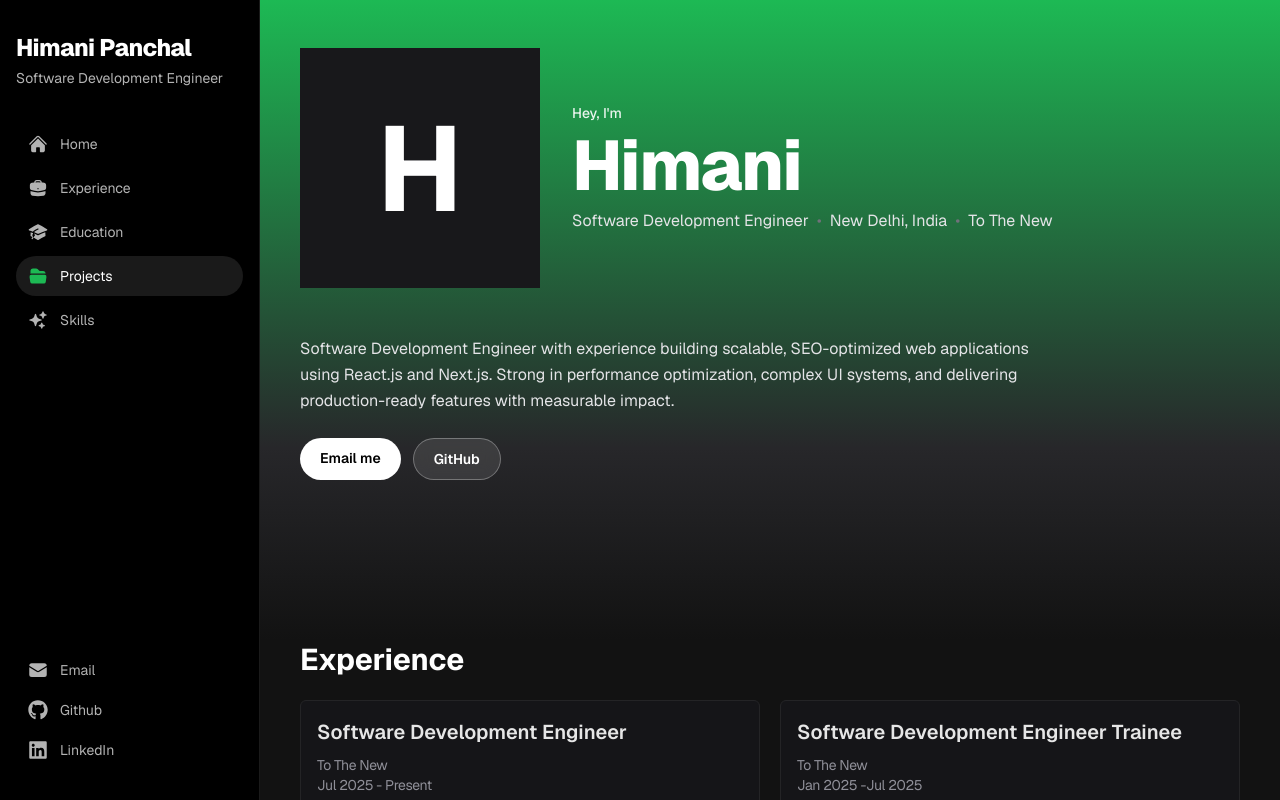
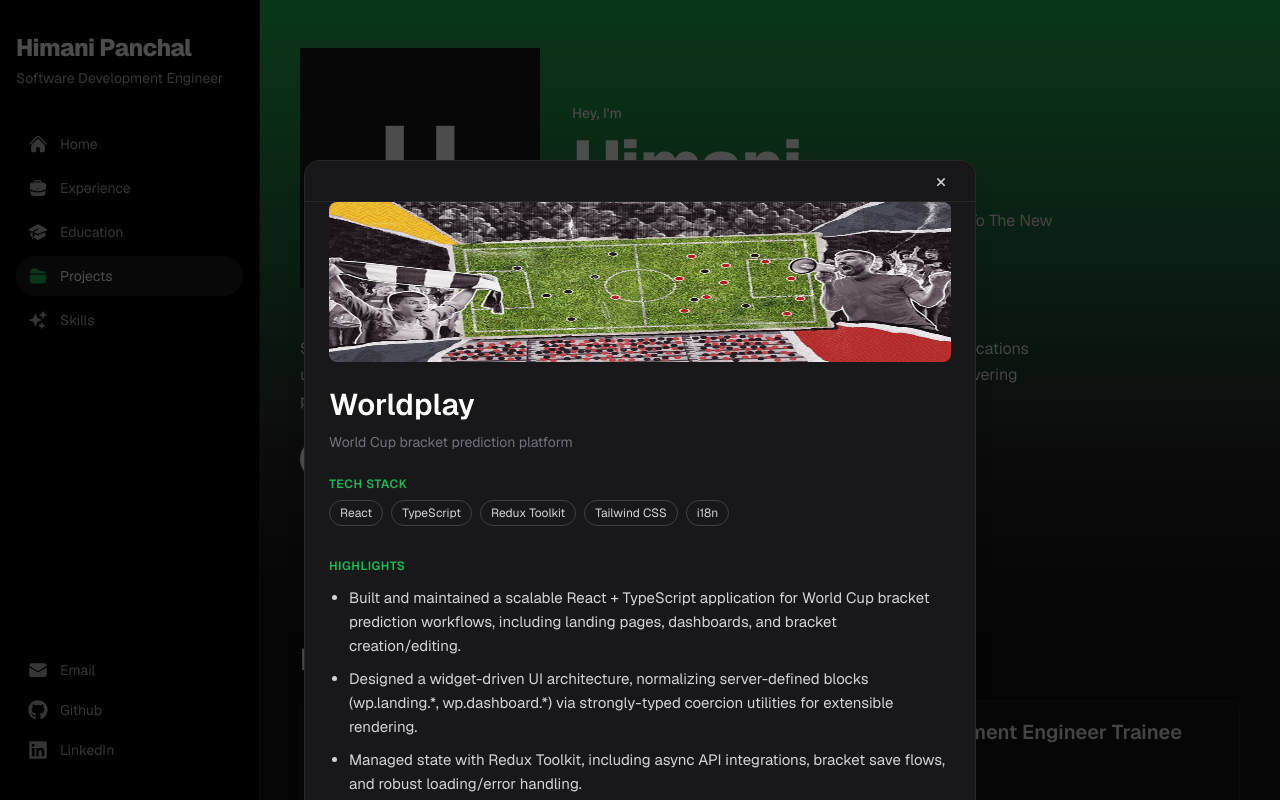
Before and after one commit to himani2219/himani, a Next.js app: page / in a window 1280 px wide. Both pictures are taken after a click on the button 530 px from the left and 400 px from the top of the page. Built offline with nearby package versions, Linux system fonts and the light colour scheme.

Commit message:
css changes and removed unused files

```diff
--- a/app/globals.css
+++ b/app/globals.css
@@ -39,7 +39,7 @@ body {
   }
   to {
     opacity: 1;
-    transform: translate3d(0, 0, 0);
+    transform: none;
   }
 }
 
@@ -50,6 +50,22 @@ body {
   to {
     opacity: 1;
   }
+}
+
+@keyframes modal-sheet-enter {
+  from {
+    opacity: 0;
+    transform: translate3d(0, 32px, 0);
+  }
+  to {
+    opacity: 1;
+    transform: translate3d(0, 0, 0);
+  }
+}
+
+.modal-sheet-enter {
+  animation: modal-sheet-enter 0.35s cubic-bezier(0.22, 1, 0.36, 1) both;
+  will-change: transform, opacity;
 }
 
 .reveal-section {
@@ -70,6 +86,12 @@ body {
     transform: none;
     animation: reveal-section-fade-only 0.45s ease-out forwards;
   }
+
+  .modal-sheet-enter {
+    animation: none;
+    opacity: 1;
+    transform: none;
+  }
 }
 
 :focus:not(:focus-visible) {
--- /dev/null
+++ b/components/ModalOverlay.tsx
@@ -0,0 +1,18 @@
+'use client'
+
+type ModalOverlayProps = {
+  onClose: () => void
+}
+
+const ModalOverlay = ({ onClose }: ModalOverlayProps) => {
+  return (
+    <button
+      type="button"
+      aria-label="Close project details"
+      onClick={onClose}
+      className="fixed inset-0 z-[190] h-screen w-screen overflow-hidden overscroll-none touch-none bg-black/70"
+    />
+  )
+}
+
+export default ModalOverlay
--- a/components/ProjectDetailModal.tsx
+++ b/components/ProjectDetailModal.tsx
@@ -1,6 +1,4 @@
 'use client'
-
-import Image from 'next/image'
 
 export interface ProjectDetail {
   name: string
@@ -21,22 +19,12 @@ type ProjectDetailModalProps = {
  */
 const ProjectDetailModal = ({ project, onClose }: ProjectDetailModalProps) => {
   return (
-    <div
-      className="fixed inset-0 z-50 flex items-end justify-center sm:items-center sm:p-4 md:p-6"
-      role="presentation"
-    >
-      <button
-        type="button"
-        className="absolute inset-0 bg-black/70 backdrop-blur-sm"
-        aria-label="Close project details"
-        onClick={onClose}
-      />
-
+    <div className="fixed inset-x-0 bottom-0 z-[200] flex justify-center pointer-events-none">
       <div
         role="dialog"
         aria-modal="true"
         aria-labelledby="project-detail-modal-title"
-        className="relative z-10 flex max-h-[min(92dvh,100vh)] w-full max-w-2xl flex-col overflow-hidden rounded-t-2xl border border-zinc-800 border-b-0 bg-zinc-900 shadow-xl sm:max-h-[90dvh] sm:rounded-2xl sm:border-b"
+        className="modal-sheet-enter pointer-events-auto relative bottom-0 z-10 flex h-[80vh] w-full flex-col overflow-hidden rounded-t-2xl border border-zinc-800 border-b-0 bg-zinc-900 shadow-xl md:max-w-2xl"
       >
         <div className="relative top-0 z-20 shrink-0 border-b border-zinc-800 bg-zinc-900/95 px-3 py-2 backdrop-blur-sm sm:px-6 sm:py-5">
           <div className="flex justify-center pt-1 sm:pt-0">
--- a/components/Projects.tsx
+++ /dev/null
@@ -1,92 +0,0 @@
-interface Experience {
-  name: string
-  techstack: string[]
-  gitLink: string
-  image: string
-  highlights: string[]
-}
-const Projects = () => {
-  const projects = [
-    {
-      name: 'Doctor Appointment Booking System',
-      techstack: [
-        'Next.js',
-        'Node.js',
-        'Express.js',
-        'PostgreSQL',
-        'Passport.js',
-        'Socket.io',
-        'JWT',
-      ],
-      gitLink: 'Feb 2026 - Present',
-      image: '/worldplay.jpeg',
-      highlights: [
-        'Developed a full-stack platform for booking and managing doctor appointments with real-time availability updates',
-        'Implemented role-based authentication system supporting patients, doctors, and administrators',
-        'Created admin workflows for managing appointments, doctor schedules, and patient records',
-        'Enabled real-time updates using Socket.io for instant appointment confirmations and notifications',
-        'Improved system efficiency through event-driven architecture and optimized database queries',
-        'Built responsive UI ensuring seamless experience across all devices',
-      ],
-    },
-    {
-      name: 'Voice-Based Weather Application',
-      techstack: [
-        'React.js',
-        'Node.js',
-        'Express.js',
-        'Web Speech API',
-        'Geolocation API',
-        'OpenWeather API',
-      ],
-      gitLink: 'Jan 2025 -Jul 2025',
-      image: '/sunset.jpeg',
-      highlights: [
-        'Built voice-enabled weather application improving accessibility for visually impaired users',
-        'Integrated Web Speech API for natural language voice command processing',
-        'Implemented geolocation-based weather fetching for automatic location detection and real-time updates',
-        'Created intuitive voice feedback system providing weather information audibly',
-        'Designed responsive interface with high contrast mode for users with low vision',
-        'Optimized API calls to reduce latency and improve user experience',
-      ],
-    },
-  ]
-
-  const ExperienceCard = ({ project }: { project: Experience }) => {
-    return (
-      <div className="border border-zinc-800 opacity-90 backdrop-blur-sm p-3 rounded-md w-200 min-w-50 hover:bg-zinc-800 transition-colors gitLink-200  ">
-        <div className="mb-2">
-          <img
-            src={project.image}
-            alt={project.name}
-            className="w-full h-40 rounded-md"
-          />
-        </div>
-        <h4 className="text-[20px] font-semibold mb-2 text-white">{project.name}</h4>
-        <p className="text-sm tracking-tight text-zinc-400">
-          {project.techstack.join(', ')}
-        </p>
-        {/* <p className='text-sm tracking-tight text-zinc-400'>{project.gitLink}</p> */}
-        <ul className="list-disc list-inside text-[12px] text-zinc-400 mt-2">
-          {project.highlights.slice(0, 2).map((desc, index) => (
-            <li key={index} className="truncate">
-              {desc}
-            </li>
-          ))}
-        </ul>
-      </div>
-    )
-  }
-  return (
-    <div className="px-10">
-      <h3 className="text-[30px] font-bold">Projects</h3>
-      <div className="flex overflow-x-scroll [scrollbar-width:none] gap-4 py-5">
-        {projects.map((project, index) => (
-          <ExperienceCard key={index} project={project} />
-        ))}
-      </div>
-    </div>
-  )
-}
-
-export default Projects
--- a/components/ProjectsWithModal.tsx
+++ b/components/ProjectsWithModal.tsx
@@ -1,22 +1,41 @@
 'use client'
 
 import { useEffect, useState } from 'react'
+import { createPortal } from 'react-dom'
+import ModalOverlay from './ModalOverlay'
 import ProjectDetailModal, { type ProjectDetail } from './ProjectDetailModal'
 
 const ProjectsWithModal = () => {
   const [openProject, setOpenProject] = useState<ProjectDetail | null>(null)
+  const [mounted, setMounted] = useState(false)
+
+  useEffect(() => {
+    setMounted(true)
+  }, [])
 
   useEffect(() => {
     const onKey = (e: KeyboardEvent) => {
       if (e.key === 'Escape') setOpenProject(null)
     }
+    const html = document.documentElement
+    const body = document.body
+    const main = document.getElementById('main-content')
+
+    const prevHtmlOverflow = html.style.overflow
+    const prevBodyOverflow = body.style.overflow
+    const prevMainOverflow = main?.style.overflow
+
     if (openProject) {
       document.addEventListener('keydown', onKey)
-      document.body.style.overflow = 'hidden'
+      html.style.overflow = 'hidden'
+      body.style.overflow = 'hidden'
+      if (main) main.style.overflow = 'hidden'
     }
     return () => {
       document.removeEventListener('keydown', onKey)
-      document.body.style.overflow = ''
+      html.style.overflow = prevHtmlOverflow
+      body.style.overflow = prevBodyOverflow
+      if (main) main.style.overflow = prevMainOverflow ?? ''
     }
   }, [openProject])
 
@@ -103,9 +122,18 @@ const ProjectsWithModal = () => {
         ))}
       </div>
 
-      {openProject && (
-        <ProjectDetailModal project={openProject} onClose={() => setOpenProject(null)} />
-      )}
+      {mounted &&
+        openProject &&
+        createPortal(
+          <>
+            <ModalOverlay onClose={() => setOpenProject(null)} />
+            <ProjectDetailModal
+              project={openProject}
+              onClose={() => setOpenProject(null)}
+            />
+          </>,
+          document.body
+        )}
     </div>
   )
 }
```
